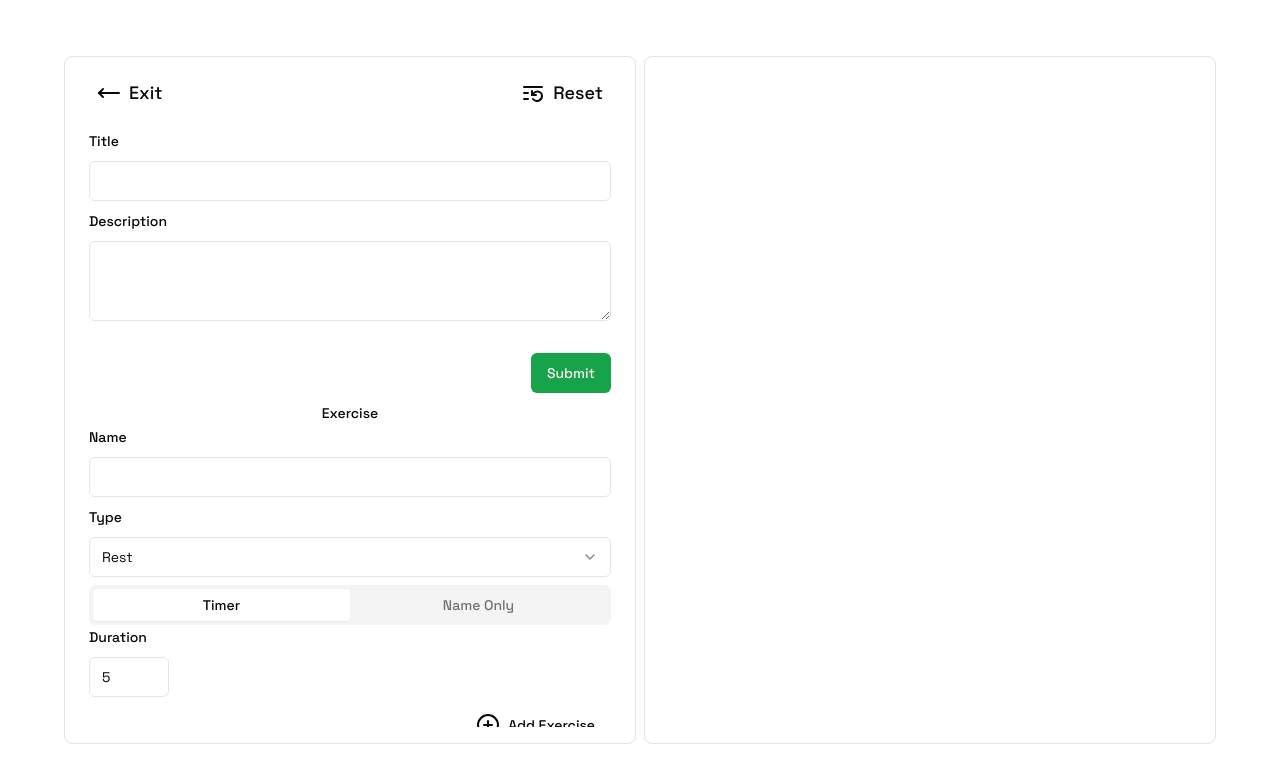
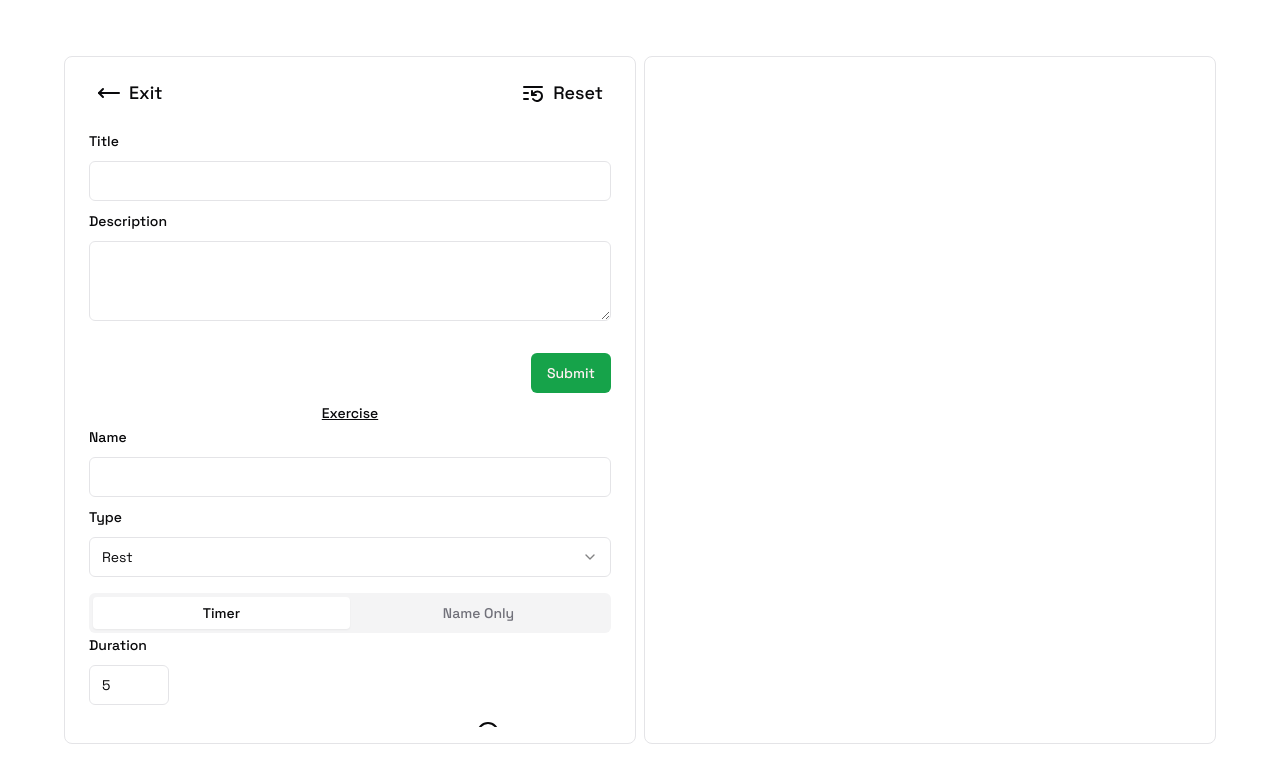
Before and after one commit to nadjitan/gym-app, a Next.js app: page /create-workout in a window 1280 px wide. Shown: the top 782 px of the page. Built offline with nearby package versions, Linux system fonts and the light colour scheme.

Commit message:
refactor UI

```diff
--- a/components/workouts/forms.tsx
+++ b/components/workouts/forms.tsx
@@ -167,7 +167,7 @@ export const CreateWorkoutForm: React.FC = () => {
                     {/* <FormDescription>
                     This is your public display name.
                   </FormDescription> */}
-                    <FormMessage />
+                    <FormMessage className="dark:text-red-600" />
                   </FormItem>
                 )}
               />
@@ -180,7 +180,7 @@ export const CreateWorkoutForm: React.FC = () => {
                     <FormControl>
                       <Textarea {...field} />
                     </FormControl>
-                    <FormMessage />
+                    <FormMessage className="dark:text-red-600" />
                   </FormItem>
                 )}
               />
@@ -194,8 +194,10 @@ export const CreateWorkoutForm: React.FC = () => {
                 name="exercises"
                 render={({ field }) => (
                   <FormItem className="w-full text-center">
-                    <FormLabel className="capitalize">Exercise</FormLabel>
-                    <FormMessage />
+                    <FormLabel className="capitalize underline">
+                      Exercise
+                    </FormLabel>
+                    <FormMessage className="dark:text-red-600" />
                   </FormItem>
                 )}
               />
@@ -216,7 +218,7 @@ export const CreateWorkoutForm: React.FC = () => {
                     <FormControl>
                       <Input {...field} />
                     </FormControl>
-                    <FormMessage />
+                    <FormMessage className="dark:text-red-600" />
                   </FormItem>
                 )}
               />
@@ -230,7 +232,7 @@ export const CreateWorkoutForm: React.FC = () => {
                     <Select
                       onValueChange={field.onChange}
                       // @ts-ignore
-                      defaultValue={field.value}
+                      value={field.value}
                     >
                       <FormControl>
                         <SelectTrigger className="w-full">
@@ -245,14 +247,14 @@ export const CreateWorkoutForm: React.FC = () => {
                       </SelectContent>
                     </Select>
 
-                    <FormMessage />
+                    <FormMessage className="dark:text-red-600" />
                   </FormItem>
                 )}
               />
 
               <Tabs
                 defaultValue="timer"
-                className="w-full"
+                className="mt-2 w-full"
                 onValueChange={(e) => {
                   if (e === "timer") {
                     exerciseForm.setValue("duration", 5)
@@ -282,7 +284,7 @@ export const CreateWorkoutForm: React.FC = () => {
                         <FormControl>
                           <Input className="w-20" {...field} />
                         </FormControl>
-                        <FormMessage />
+                        <FormMessage className="dark:text-red-600" />
                       </FormItem>
                     )}
                   />
@@ -302,7 +304,7 @@ export const CreateWorkoutForm: React.FC = () => {
                         <FormControl>
                           <Input className="w-20" {...field} />
                         </FormControl>
-                        <FormMessage />
+                        <FormMessage className="dark:text-red-600" />
                       </FormItem>
                     )}
                   />
@@ -317,7 +319,7 @@ export const CreateWorkoutForm: React.FC = () => {
                         <FormControl>
                           <Input className="w-20" {...field} />
                         </FormControl>
-                        <FormMessage />
+                        <FormMessage className="dark:text-red-600" />
                       </FormItem>
                     )}
                   />
```
